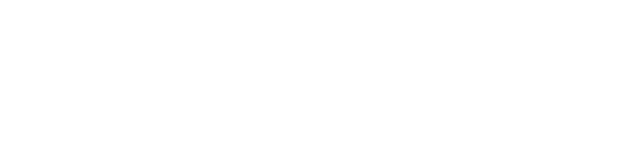
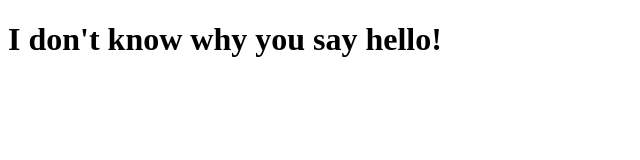
Before and after one commit to koyota/koyota.github.io, a plain HTML site: page index.html in a window 1280 px wide. Shown: the whole page, without its empty margins (0-640 px from the left). Drawn offline with Linux system fonts and the light colour scheme.

Commit message:
adds titles and h1 to index.html

```diff
--- a/index.html
+++ b/index.html
@@ -5,6 +5,6 @@
   <title>Goodbye cruel world! </title>
 </head>
 <body>
-<!-- comment -- >
+  <h1>I don't know why you say hello!</h1>
 </body>
 </html>
```
